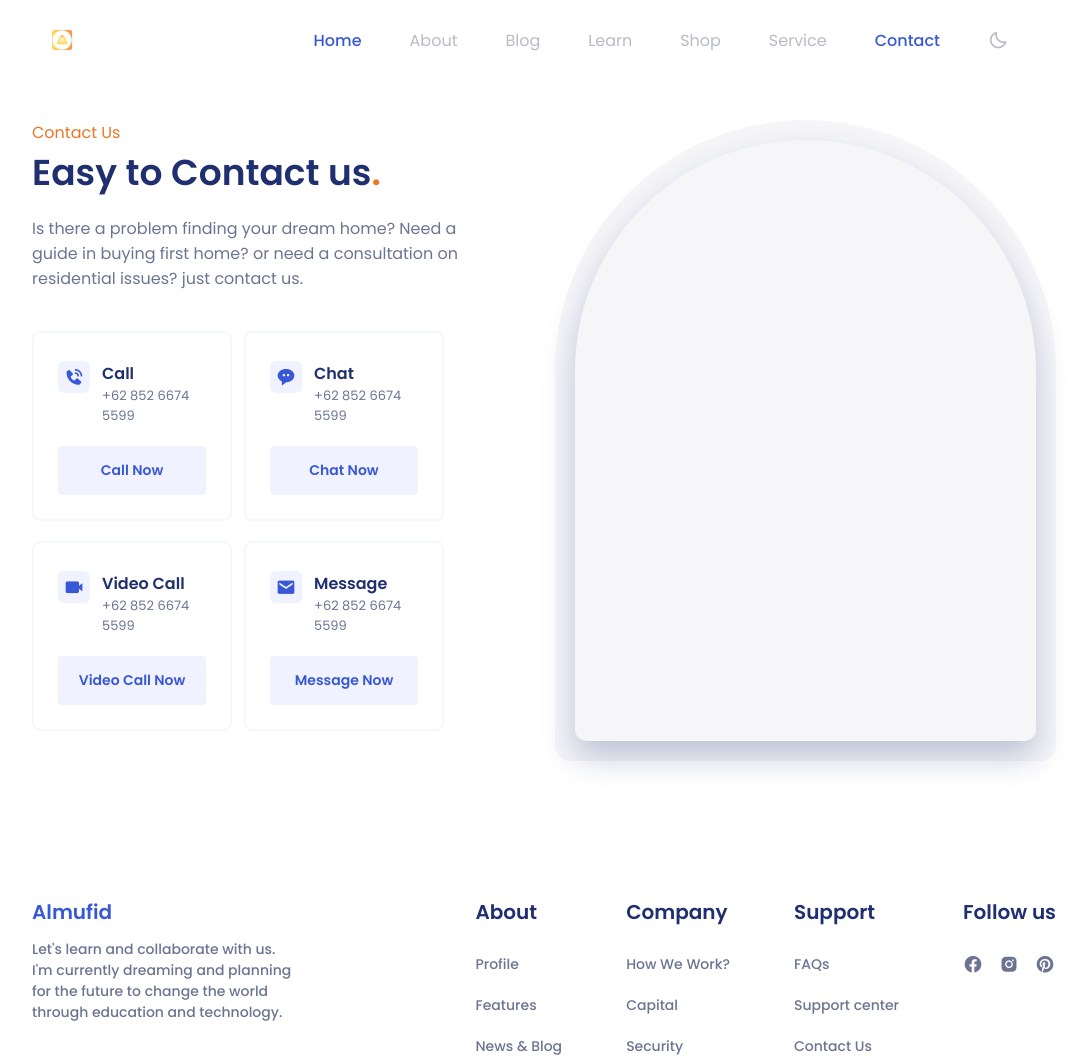
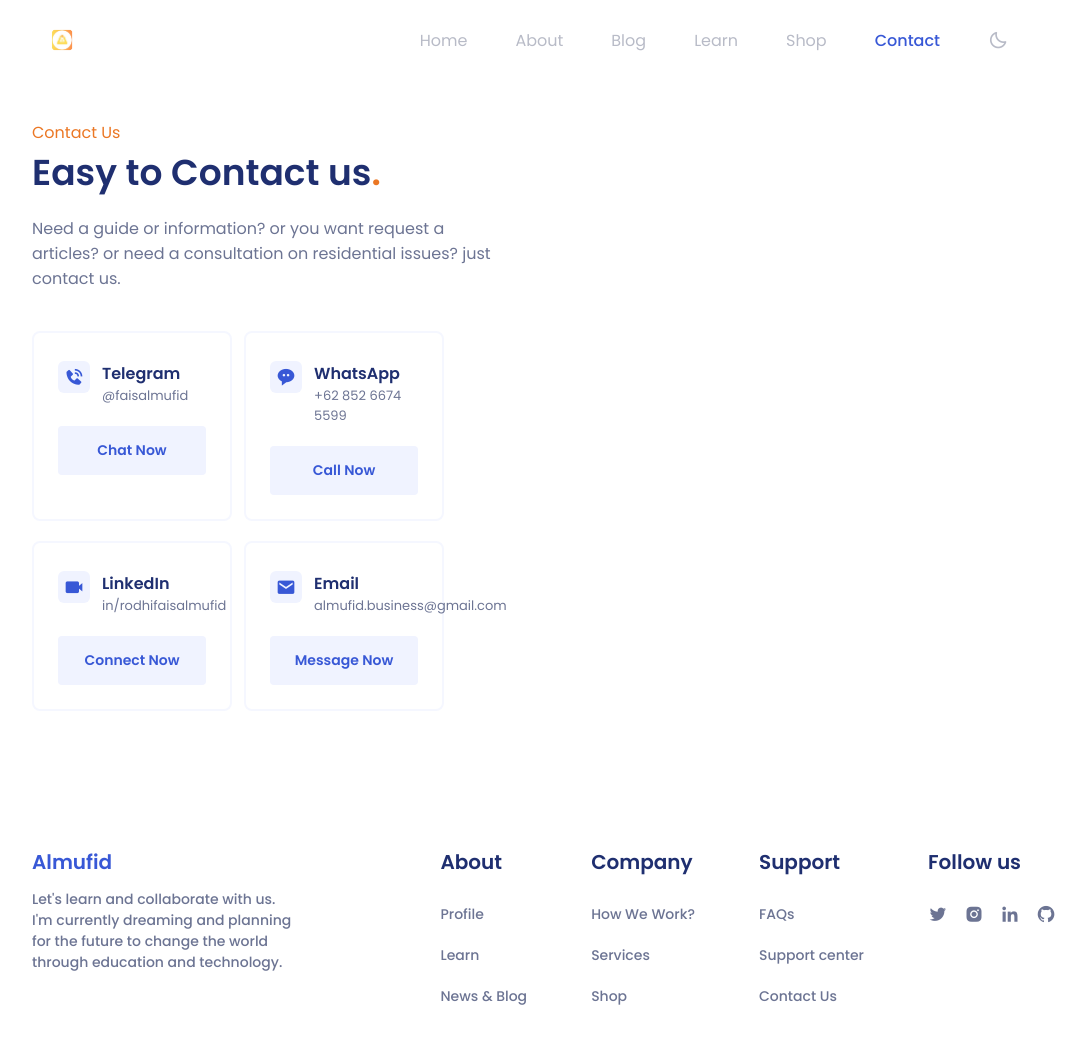
Before and after one commit to themufid/almufid.portfolio, a website: page contact.html in a window 1280 px wide. Shown: the top 1061 px of the page, without its empty margins (96-1183 px from the left). Drawn offline with nearby package versions, Linux system fonts and the light colour scheme.

Commit message:
updateContact

```diff
--- a/contact.html
+++ b/contact.html
@@ -5,16 +5,12 @@
     <meta charset="UTF-8">
     <meta name="viewport" content="width=device-width, initial-scale=1.0">
 
-    <!--=============== FAVICON ===============-->
     <link rel="shortcut icon" href="assets/img/favicon.png" type="image/x-icon">
 
-    <!--=============== BOXICONS ===============-->
     <link href='https://unpkg.com/boxicons@2.1.2/css/boxicons.min.css' rel='stylesheet'>
 
-    <!--=============== SWIPER CSS ===============-->
     <link rel="stylesheet" href="assets/css/swiper-bundle.min.css">
 
-    <!--=============== CSS ===============-->
     <link rel="stylesheet" href="assets/css/styles.css">
 
     <title>Portfolio Website Almufid</title>
@@ -31,7 +27,7 @@
             <div class="nav__menu">
                 <ul class="nav__list">
                     <li class="nav__item">
-                        <a href="https://almufid.tech" class="nav__link active-link">
+                        <a href="https://almufid.tech" class="nav__link">
                             <i class='bx bx-home-alt-2'></i>
                             <span>Home</span>
                         </a>
@@ -66,14 +62,7 @@
                     </li>
 
                     <li class="nav__item">
-                        <a href="/services" class="nav__link">
-                            <i class='bx bxs-bug-alt'></i>
-                            <span>Service</span>
-                        </a>
-                    </li>
-
-                    <li class="nav__item">
-                        <a href="/contact" class="nav__link">
+                        <a href="/contact" class="nav__link active-link">
                             <i class='bx bx-phone'></i>
                             <span>Contact</span>
                         </a>
@@ -86,16 +75,8 @@
         </nav>
     </header>
 
-        <!--==================== CONTACT ====================-->
         <section class="contact section" id="contact">
             <div class="contact__container container grid">
-                <div class="contact__images">
-                    <div class="contact__orbe"></div>
-
-                    <div class="contact__img">
-                        <img src="assets/img/contact.png" alt="">
-                    </div>
-                </div>
 
                 <div class="contact__content">
                     <div class="contact__data">
@@ -104,9 +85,8 @@
                             Easy to Contact us<span>.</span>
                         </h2>
                         <p class="contact__description">
-                            Is there a problem finding your dream home? Need a
-                            guide in buying first home? or need a consultation
-                            on residential issues? just contact us.
+                            Need a guide or information? or you want request a articles?
+                            or need a consultation on residential issues? just contact us.
                         </p>
                     </div>
 
@@ -117,7 +97,26 @@
 
                                 <div>
                                     <h3 class="contact__card-title">
-                                        Call
+                                        Telegram
+                                    </h3>
+                                    <p class="contact__card-description">
+                                        @faisalmufid
+                                    </p>
+                                </div>
+                            </div>
+
+                            <button class="button contact__card-button">
+                                Chat Now
+                            </button>
+                        </div>
+
+                        <div class="contact__card-box">
+                            <div class="contact__card-info">
+                                <i class='bx bxs-message-rounded-dots'></i>
+
+                                <div>
+                                    <h3 class="contact__card-title">
+                                        WhatsApp
                                     </h3>
                                     <p class="contact__card-description">
                                         +62 852 6674 5599
@@ -132,39 +131,20 @@
 
                         <div class="contact__card-box">
                             <div class="contact__card-info">
-                                <i class='bx bxs-message-rounded-dots'></i>
+                                <i class='bx bxs-video'></i>
 
                                 <div>
                                     <h3 class="contact__card-title">
-                                        Chat
+                                        LinkedIn
                                     </h3>
                                     <p class="contact__card-description">
-                                        +62 852 6674 5599
+                                        in/rodhifaisalmufid
                                     </p>
                                 </div>
                             </div>
 
                             <button class="button contact__card-button">
-                                Chat Now
-                            </button>
-                        </div>
-
-                        <div class="contact__card-box">
-                            <div class="contact__card-info">
-                                <i class='bx bxs-video'></i>
-
-                                <div>
-                                    <h3 class="contact__card-title">
-                                        Video Call
-                                    </h3>
-                                    <p class="contact__card-description">
-                                        +62 852 6674 5599
-                                    </p>
-                                </div>
-                            </div>
-
-                            <button class="button contact__card-button">
-                                Video Call Now
+                                Connect Now
                             </button>
                         </div>
 
@@ -174,10 +154,10 @@
 
                                 <div>
                                     <h3 class="contact__card-title">
-                                        Message
+                                        Email
                                     </h3>
                                     <p class="contact__card-description">
-                                        +62 852 6674 5599
+                                        almufid.business@gmail.com
                                     </p>
                                 </div>
                             </div>
@@ -192,11 +172,10 @@
         </section>
     </main>
 
-    <!--==================== FOOTER ====================-->
     <footer class="footer section">
         <div class="footer__container container grid">
             <div>
-                <a href="almufid.tech" class="footer__logo">
+                <a href="https://almufid.tech" class="footer__logo">
                     Almufid </i>
                 </a>
                 <p class="footer__description">
@@ -218,10 +197,10 @@
                             <a href="https://rodhi.vercel.app" class="footer__link">Profile</a>
                         </li>
                         <li>
-                            <a href="#" class="footer__link">Features</a>
+                            <a href="/learn" class="footer__link">Learn</a>
                         </li>
                         <li>
-                            <a href="#" class="footer__link">News & Blog</a>
+                            <a href="https://medium.com/@almufid.blog" class="footer__link">News & Blog</a>
                         </li>
                     </ul>
                 </div>
@@ -236,10 +215,10 @@
                             <a href="#" class="footer__link">How We Work?</a>
                         </li>
                         <li>
-                            <a href="#" class="footer__link">Capital</a>
+                            <a href="#" class="footer__link">Services</a>
                         </li>
                         <li>
-                            <a href="#" class="footer__link">Security</a>
+                            <a href="#" class="footer__link">Shop</a>
                         </li>
                     </ul>
                 </div>
@@ -268,14 +247,17 @@
                     </h3>
 
                     <ul class="footer__social">
-                        <a href="https://www.facebook.com/" target="_blank" class="footer__social-link">
-                            <i class='bx bxl-facebook-circle'></i>
+                        <a href="https://www.x.com/themufiddev" target="_blank" class="footer__social-link">
+                            <i class='bx bxl-twitter'></i>
                         </a>
-                        <a href="https://www.instagram.com/" target="_blank" class="footer__social-link">
+                        <a href="https://www.instagram.com/themufiddev" target="_blank" class="footer__social-link">
                             <i class='bx bxl-instagram-alt'></i>
                         </a>
-                        <a href="https://www.pinterest.com/" target="_blank" class="footer__social-link">
-                            <i class='bx bxl-pinterest'></i>
+                        <a href="https://www.linkedin.com/in/rodhifaisalmufid" target="_blank" class="footer__social-link">
+                            <i class='bx bxl-linkedin'></i>
+                        </a>
+                        <a href="https://www.github.com/themufid" target="_blank" class="footer__social-link">
+                            <i class='bx bxl-github'></i>
                         </a>
                     </ul>
                 </div>
@@ -296,19 +278,14 @@
         </div>
     </footer>
 
-
-    <!--========== SCROLL UP ==========-->
     <a href="#" class="scrollup" id="scroll-up">
         <i class='bx bx-chevrons-up'></i>
     </a>
 
-    <!--=============== SCROLLREVEAL ===============-->
     <script src="assets/js/scrollreveal.min.js"></script>
 
-    <!--=============== SWIPER JS ===============-->
     <script src="assets/js/swiper-bundle.min.js"></script>
 
-    <!--=============== MAIN JS ===============-->
     <script src="assets/js/main.js"></script>
 </body>
 
```
